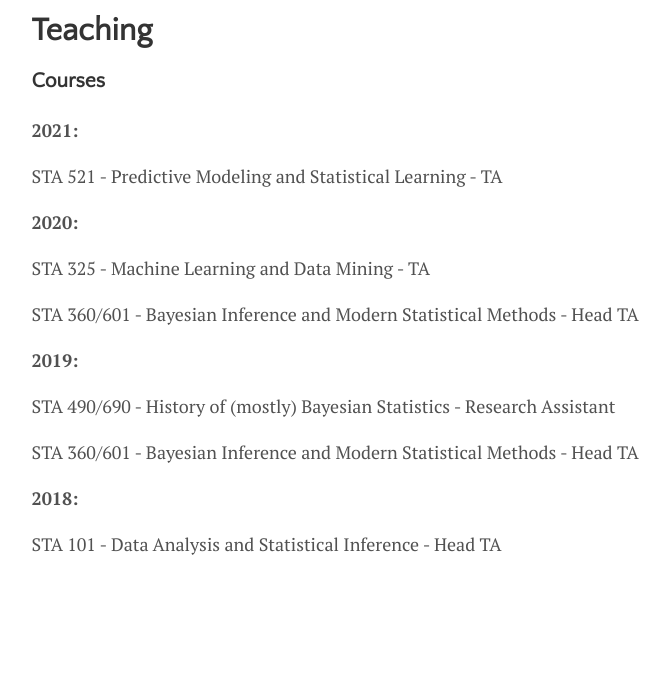
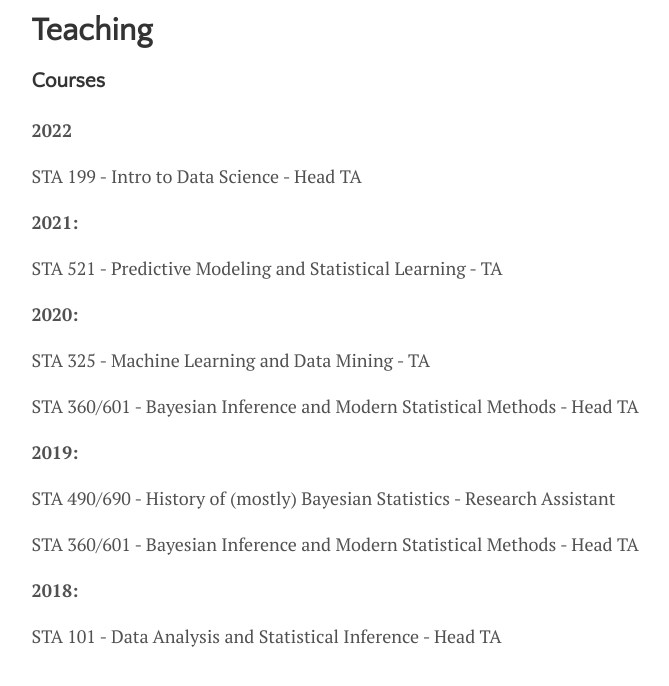
Before and after one commit to j-g-b/j-g-b.github.io, a Jekyll site: the page built from menu/teaching.md, in a window 1280 px wide, cut to the strip 112-798 px from the top of the page. Shown: the whole strip, without its empty margins (301-970 px from the left). Built offline with Jekyll 4.4.1, drawn with Linux system fonts in a browser that asks for light colours.

Commit message:
adding fall 2022 teaching

```diff
--- a/menu/teaching.md
+++ b/menu/teaching.md
@@ -4,6 +4,10 @@ title: Teaching
 ---
 
 ### Courses
+
+**2022**
+
+STA 199 - Intro to Data Science - Head TA
 
 **2021:**
 
```
